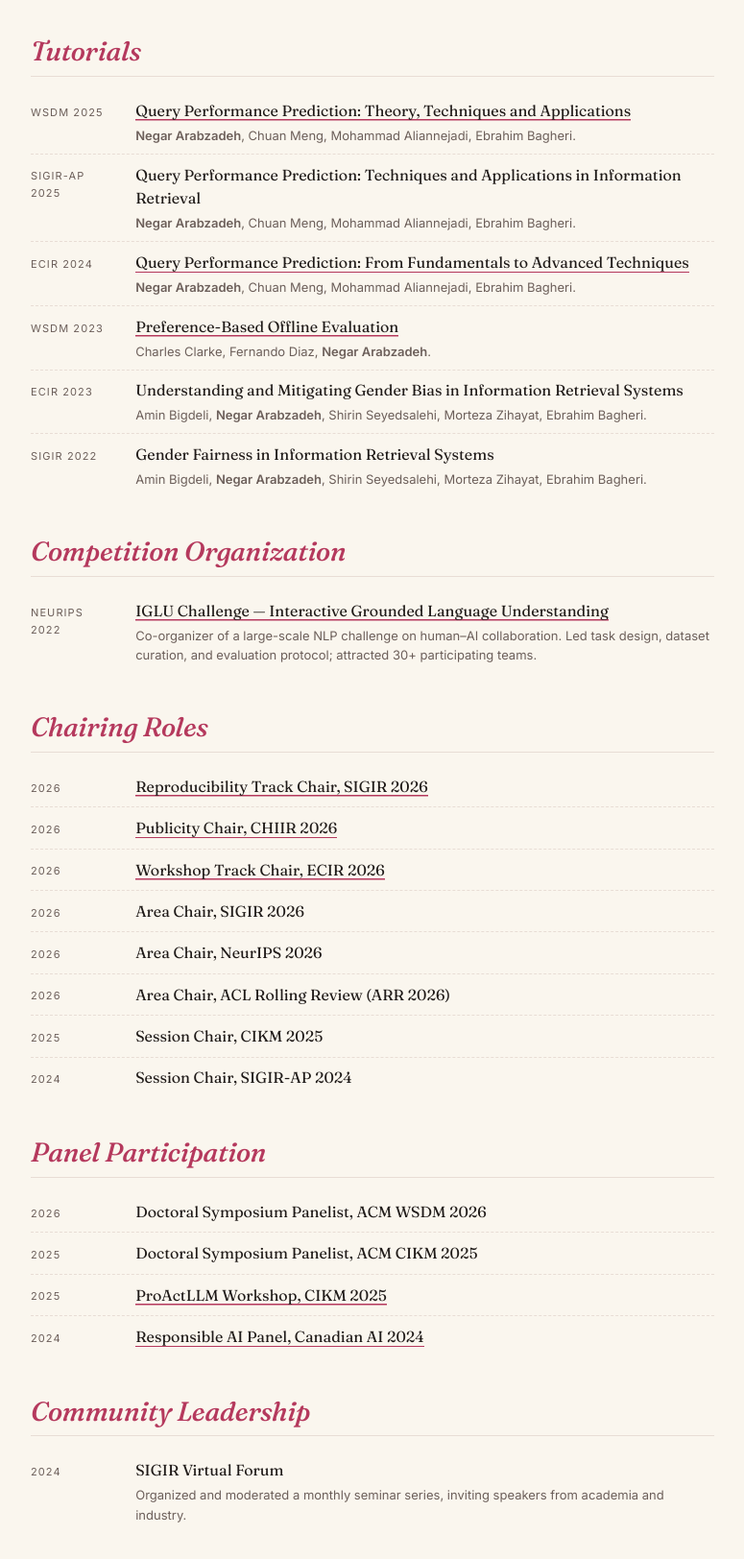
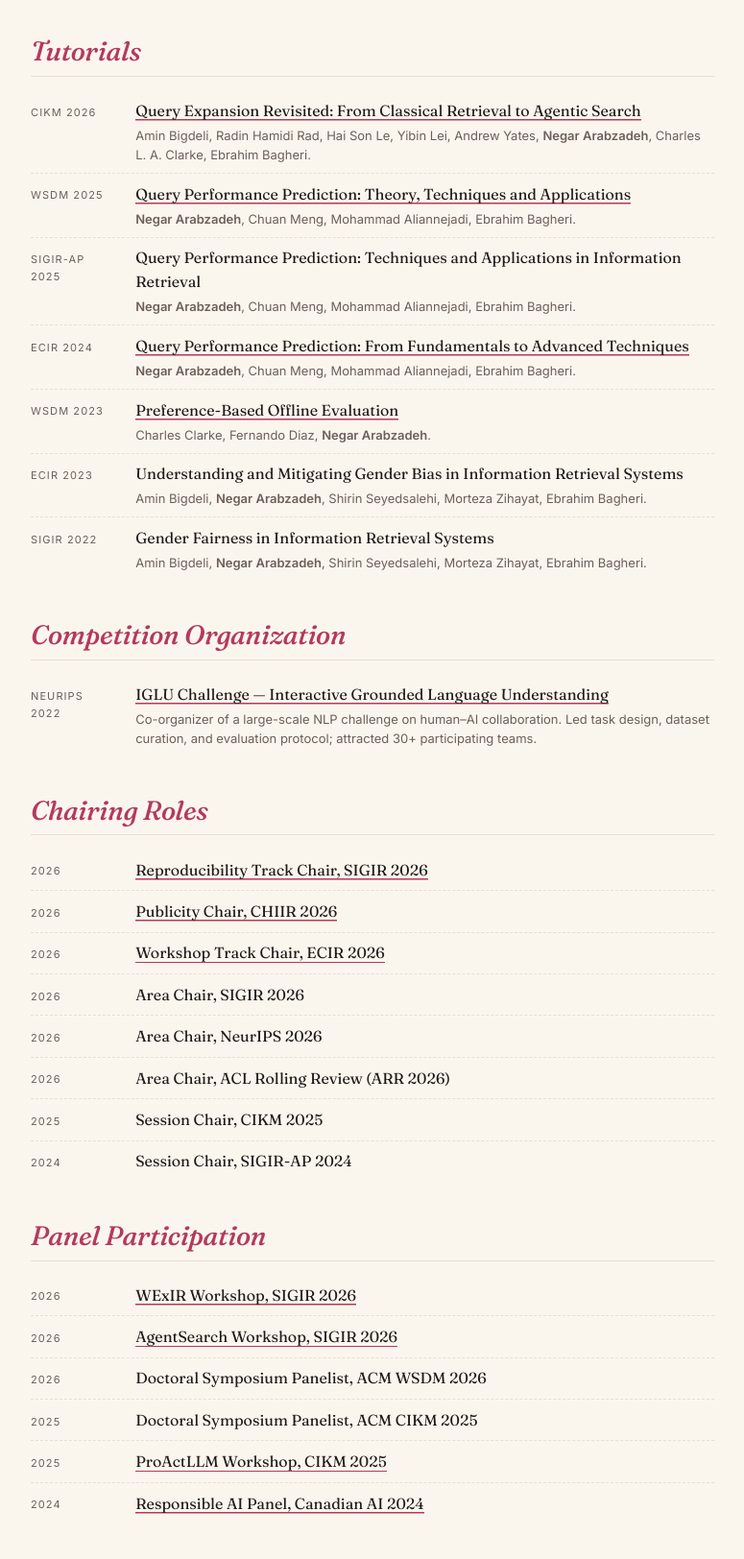
Before and after one commit to Narabzad/negara-website, a plain HTML site: page service.html in a window 1280 px wide. Shown: the part 519-2143 px from the top of the page at 96% size, without its empty margins (252-1027 px from the left). Drawn offline with Linux system fonts and the light colour scheme.

Commit message:
Add CIKM 2026 tutorial and SIGIR 2026 workshop panels.
Co-authored-by: Cursor <cursoragent@cursor.com>

```diff
--- a/service.html
+++ b/service.html
@@ -59,6 +59,13 @@
       <div class="svc-block">
         <h3>Tutorials</h3>
         <ul class="svc-list">
+          <li>
+            <span class="when">CIKM 2026</span>
+            <div>
+              <p><a href="https://cikm2026.diag.uniroma1.it/accepted-tutorials/">Query Expansion Revisited: From Classical Retrieval to Agentic Search</a></p>
+              <p class="meta">Amin Bigdeli, Radin Hamidi Rad, Hai Son Le, Yibin Lei, Andrew Yates, <strong>Negar Arabzadeh</strong>, Charles L.&nbsp;A. Clarke, Ebrahim Bagheri.</p>
+            </div>
+          </li>
           <li>
             <span class="when">WSDM 2025</span>
             <div>
@@ -166,6 +173,14 @@
         <ul class="svc-list">
           <li>
             <span class="when">2026</span>
+            <div><p><a href="https://xirworkshop.github.io/">WExIR Workshop, SIGIR 2026</a></p></div>
+          </li>
+          <li>
+            <span class="when">2026</span>
+            <div><p><a href="https://agent-search.github.io/agentsearch-sigir26/">AgentSearch Workshop, SIGIR 2026</a></p></div>
+          </li>
+          <li>
+            <span class="when">2026</span>
             <div><p>Doctoral Symposium Panelist, ACM WSDM 2026</p></div>
           </li>
           <li>
```
Also changed, not shown: index.html (+16 -0 lines), news.html (+10 -0 lines).
